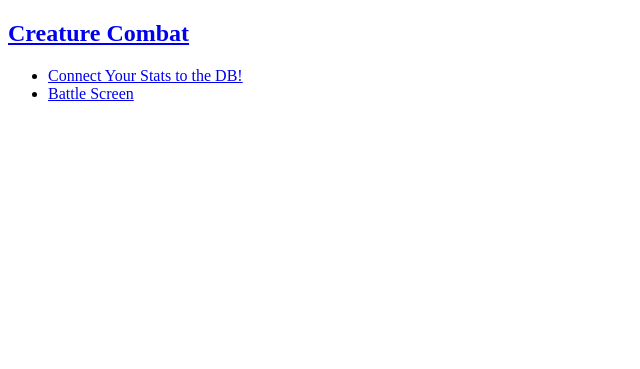
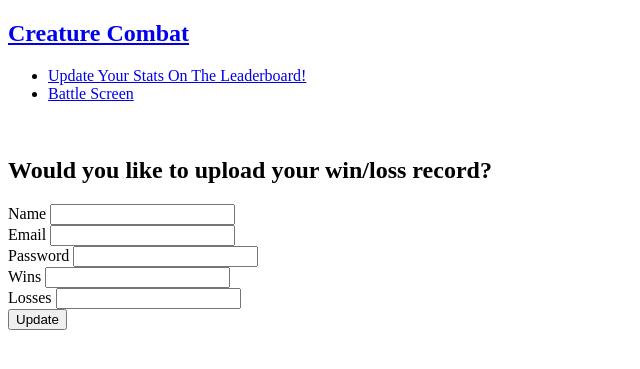
Before and after one commit to gabemelch/CtrCmbt, a Node server app: template views/userConnect.ejs in a window 1280 px wide. Shown: the top 369 px of the page, without its empty margins (0-640 px from the left). Run offline with Node 20, Linux system fonts and the light colour scheme; the template is opened without the code that fills it, so the values that code supplies are empty; some libraries are stand-ins or nearby versions.

```diff
--- a/server.js
+++ b/server.js
@@ -73,17 +73,52 @@ app.post('/register', checkNotAuthenticated, async (req, res) => {
       id: Date.now().toString(),
       name: req.body.name,
       email: req.body.email,
-      password: hashedPassword
+      password: hashedPassword,
+      wins: req.body.wins,
+      losses: req.body.losses
     })
-    const user = new User({
+    /*const user = new User({
       name: req.body.name,
       email: req.body.email,
       password: hashedPassword
     })
-    const newUser = await user.save()
+    const newUser = await user.save()*/
     res.redirect('/login')
   } catch {
     res.redirect('/register')
+  }
+})
+
+app.get('/userConnect', checkAuthenticated, (req, res) => {
+  res.render('userConnect')
+})
+
+app.post('/userConnect', async (req, res) => {
+  try {
+    if (req.body.update) {
+      const hashedPassword = await bcrypt.hash(req.body.password, 10)
+    const user = new User({
+      name: req.body.name,
+      email: req.body.email,
+      password: hashedPassword,
+      wins: req.body.wins || 1,
+      losses: req.body.losses || 1
+    })
+    const result = await User.findOneAndUpdate(
+      { name: user.name, email: user.email },
+      { $inc: { wins: user.wins, losses: user.losses }},
+      { new: true }
+    )
+    if(Boolean(result)) {
+      console.log('Wins and losses updated', result)
+    } else {
+      const newUser = await user.save()
+    }
+    }
+    res.redirect('/')
+  } catch (err) {
+    console.log(err)
+    res.redirect('/userConnect')
   }
 })
 
--- a/views/partials/header.ejs
+++ b/views/partials/header.ejs
@@ -2,7 +2,7 @@
     <nav>
       <h1><a href="/">Creature Combat</a></h1>
       <ul>
-        <li><a href="/userConnect">Connect Your Stats to the DB!</a></li>
+        <li><a href="/userConnect">Update Your Stats On The Leaderboard!</a></li>
         <li><a href="/battle">Battle Screen</a></li>
       </ul>
     </nav>
--- a/views/userConnect.ejs
+++ b/views/userConnect.ejs
@@ -0,0 +1,26 @@
+<h2>Would you like to upload your win/loss record?</h2>
+<form action="/userConnect" method="POST">
+    <div>
+        <input type="hidden" name="update" value="true">
+        <div>
+            <label for="name">Name</label>
+            <input type="text" id="name" name="name" required>
+          </div>
+          <div>
+            <label for="email">Email</label>
+            <input type="email" id="email" name="email" required>
+          </div>
+          <div>
+            <label for="password">Password</label>
+            <input type="password" id="password" name="password" required>
+          </div>
+          <div>
+            <label for="wins">Wins</label>
+            <input type="wins" id="wins" name="wins" required>
+          </div>
+          <div>
+            <label for="losses">Losses</label>
+            <input type="losses" id="losses" name="losses" required>
+          </div>
+          <button type="submit">Update</button>
+</form>
```
